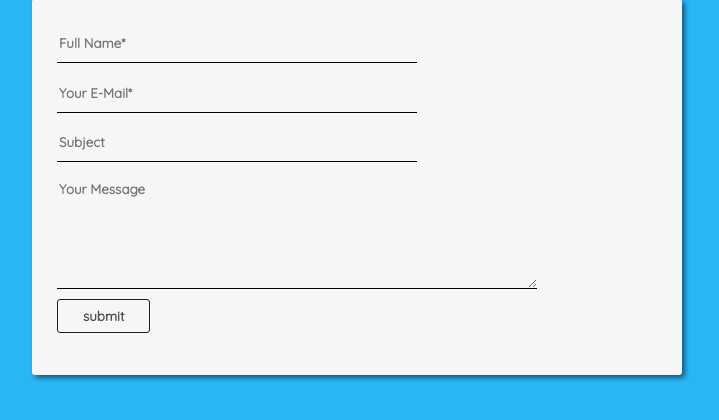
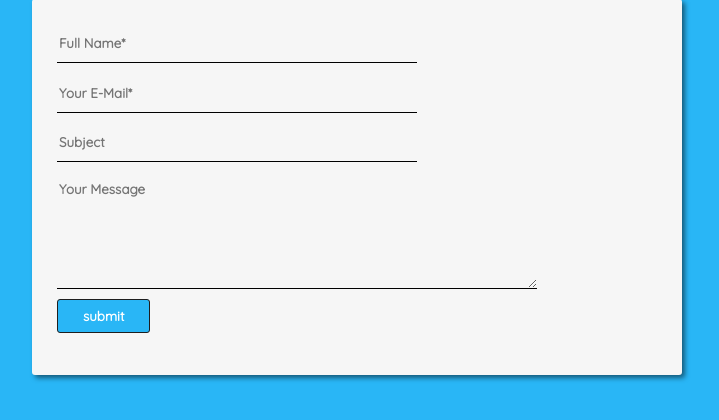
Before and after one commit to davidfarrelly/simple-contact-form, a PHP site: page / in a window 1280 px wide, with the pointer over the restyled element. Shown: the part 159-579 px from the top of the page, without its empty margins (283-1002 px from the left). Run offline with PHP 8.4, Linux system fonts and the light colour scheme.

Commit message:
added button hover effect

```diff
--- a/style.css
+++ b/style.css
@@ -63,3 +63,7 @@ input[type="submit"] {
   padding-left:25px;
   padding-right:25px;
 }
+input[type="submit"]:hover {
+  background-color: #29B6F6;
+  color: white;
+}
```
